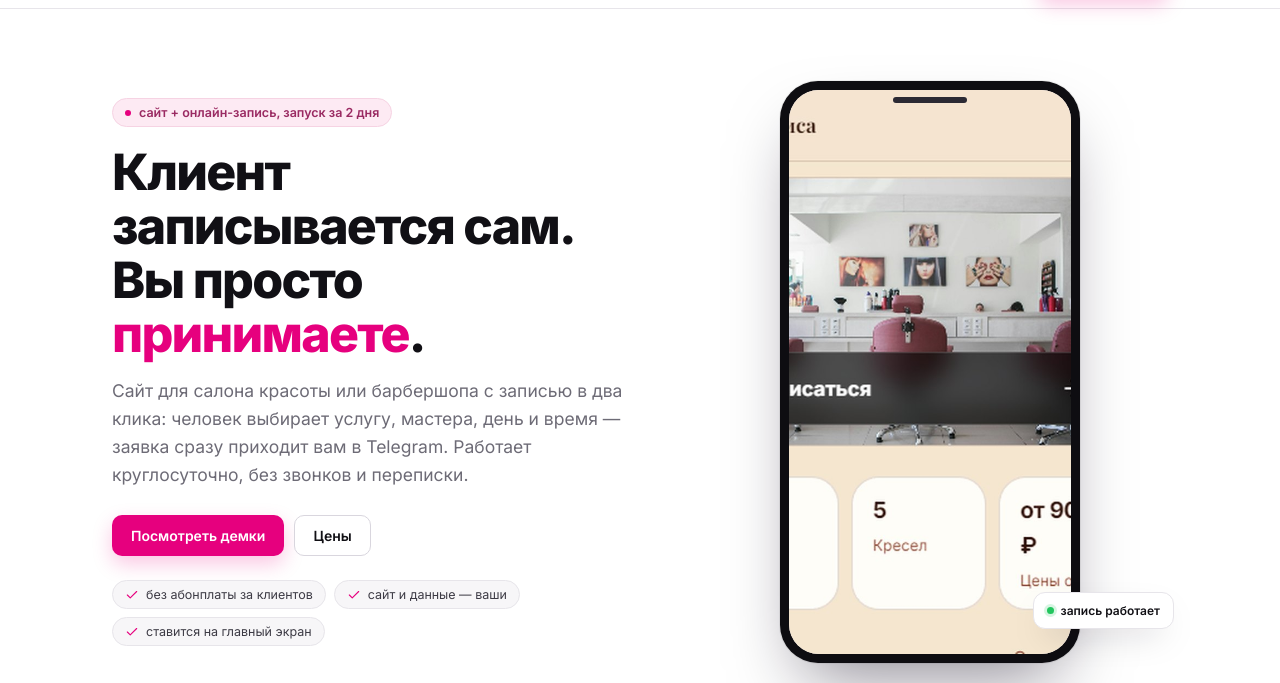
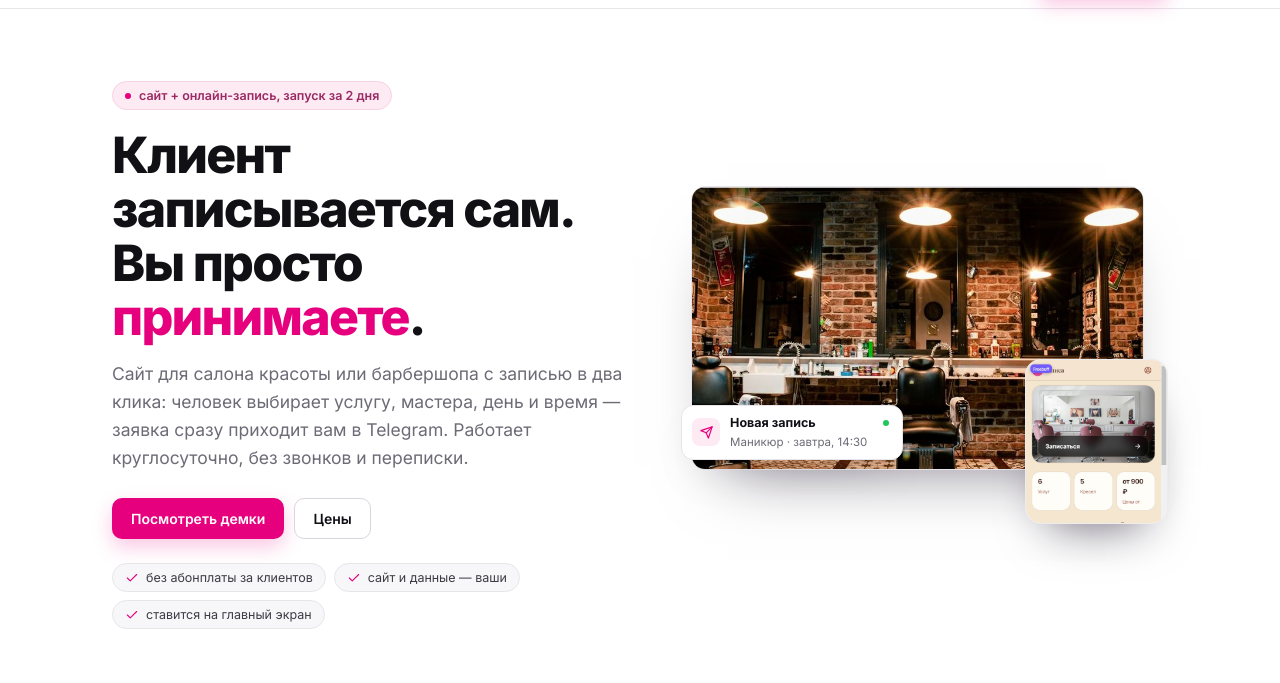
Before and after one commit to biber78788-byte/portfolio, a plain HTML site: page index.html in a window 1280 px wide. Shown: the part 56-739 px from the top of the page. Drawn offline with Linux system fonts and the light colour scheme.

Commit message:
deploy portfolio

```diff
--- a/index.html
+++ b/index.html
@@ -67,13 +67,21 @@
   .chip { display:inline-flex; align-items:center; gap:7px; font-size:12.5px; color:#3d3b45; background:var(--soft); border:1px solid var(--line); border-radius:999px; padding:6px 12px; }
   .chip svg { width:14px; height:14px; color:var(--acc); }
 
-  .phone-wrap { position:relative; display:flex; justify-content:center; }
-  .phone { position:relative; width:min(300px,74vw); border-radius:38px; background:#0e0d11; padding:9px; box-shadow:0 34px 70px -24px rgba(16,8,30,.5), 0 0 0 1px rgba(0,0,0,.06); }
-  .phone::after { content:""; position:absolute; left:50%; top:16px; transform:translateX(-50%); width:74px; height:6px; border-radius:999px; background:#2b2933; }
-  .screen { border-radius:30px; overflow:hidden; aspect-ratio:390/780; background:#f3eef5; }
-  .screen img { width:100%; height:100%; object-fit:cover; object-position:top center; }
-  .phone-tag { position:absolute; right:-6px; bottom:34px; background:#fff; border:1px solid var(--line); box-shadow:0 14px 34px -14px rgba(16,8,30,.35); border-radius:12px; padding:10px 13px; font-size:12px; font-weight:600; display:flex; align-items:center; gap:7px; }
-  .phone-tag i { width:7px; height:7px; border-radius:50%; background:#22c55e; box-shadow:0 0 0 3px rgba(34,197,94,.18); }
+  /* витрина: десктопный экран + мобильный поверх + уведомление */
+  .showcase { position:relative; padding:0 0 54px; }
+  @media(min-width:960px){ .showcase { padding-right:24px; } }
+  .shot-desktop { position:relative; border-radius:14px; overflow:hidden; border:1px solid var(--line); background:#fff; box-shadow:0 34px 64px -38px rgba(16,8,30,.55); aspect-ratio:16/10; }
+  .shot-desktop img { width:100%; height:100%; object-fit:cover; object-position:top center; }
+  .shot-desktop::after { content:""; position:absolute; inset:0; box-shadow:inset 0 1px 0 rgba(255,255,255,.7); pointer-events:none; }
+  .shot-mobile { position:absolute; right:0; bottom:0; width:30%; max-width:158px; border-radius:16px; overflow:hidden; border:1px solid rgba(16,8,30,.08); background:#fff; box-shadow:0 26px 48px -24px rgba(16,8,30,.6); }
+  .shot-mobile img { width:100%; display:block; }
+  .notify { position:absolute; left:-10px; bottom:calc(54px + 10px); display:flex; align-items:center; gap:10px; background:#fff; border:1px solid var(--line); border-radius:12px; padding:9px 13px 9px 10px; box-shadow:0 20px 44px -24px rgba(16,8,30,.5); }
+  .notify-ic { width:28px; height:28px; border-radius:8px; display:grid; place-items:center; background:var(--acc-soft); color:var(--acc); flex:0 0 28px; }
+  .notify-ic svg { width:15px; height:15px; }
+  .notify b { display:block; font-size:12.5px; line-height:1.2; }
+  .notify small { font-size:11.5px; color:var(--muted); }
+  .notify i { width:6px; height:6px; border-radius:50%; background:#22c55e; margin-left:6px; align-self:flex-start; margin-top:5px; }
+  @media(max-width:959px){ .showcase { max-width:460px; margin:0 auto; } .notify { left:0; bottom:auto; top:calc(100% - 92px); } }
 
   /* ---------- полоса фактов ---------- */
   .facts { border-top:1px solid var(--line); border-bottom:1px solid var(--line); background:var(--soft); }
@@ -212,11 +220,14 @@
           <span class="chip"><svg viewBox="0 0 24 24" fill="none" stroke="currentColor" stroke-width="1.9" stroke-linecap="round" stroke-linejoin="round"><path d="M20 6 9 17l-5-5"/></svg>ставится на главный экран</span>
         </div>
       </div>
-      <div class="phone-wrap">
-        <div class="phone">
-          <div class="screen"><img src="img/demo-salon.jpg" alt="Демонстрационный сайт салона с онлайн-записью"></div>
+      <div class="showcase">
+        <div class="shot-desktop"><img src="img/demo-barber.jpg" alt="Страница барбершопа с онлайн-записью на компьютере"></div>
+        <div class="shot-mobile"><img src="img/demo-salon.jpg" alt="Запись в салоне красоты с телефона"></div>
+        <div class="notify">
+          <span class="notify-ic"><svg viewBox="0 0 24 24" fill="none" stroke="currentColor" stroke-width="1.9" stroke-linecap="round" stroke-linejoin="round"><path d="m21 3-9.5 9.5"/><path d="M21 3 15 21l-3.5-8.5L3 9z"/></svg></span>
+          <div><b>Новая запись</b><small>Маникюр · завтра, 14:30</small></div>
+          <i></i>
         </div>
-        <div class="phone-tag"><i></i>запись работает</div>
       </div>
     </div>
   </div>
```
